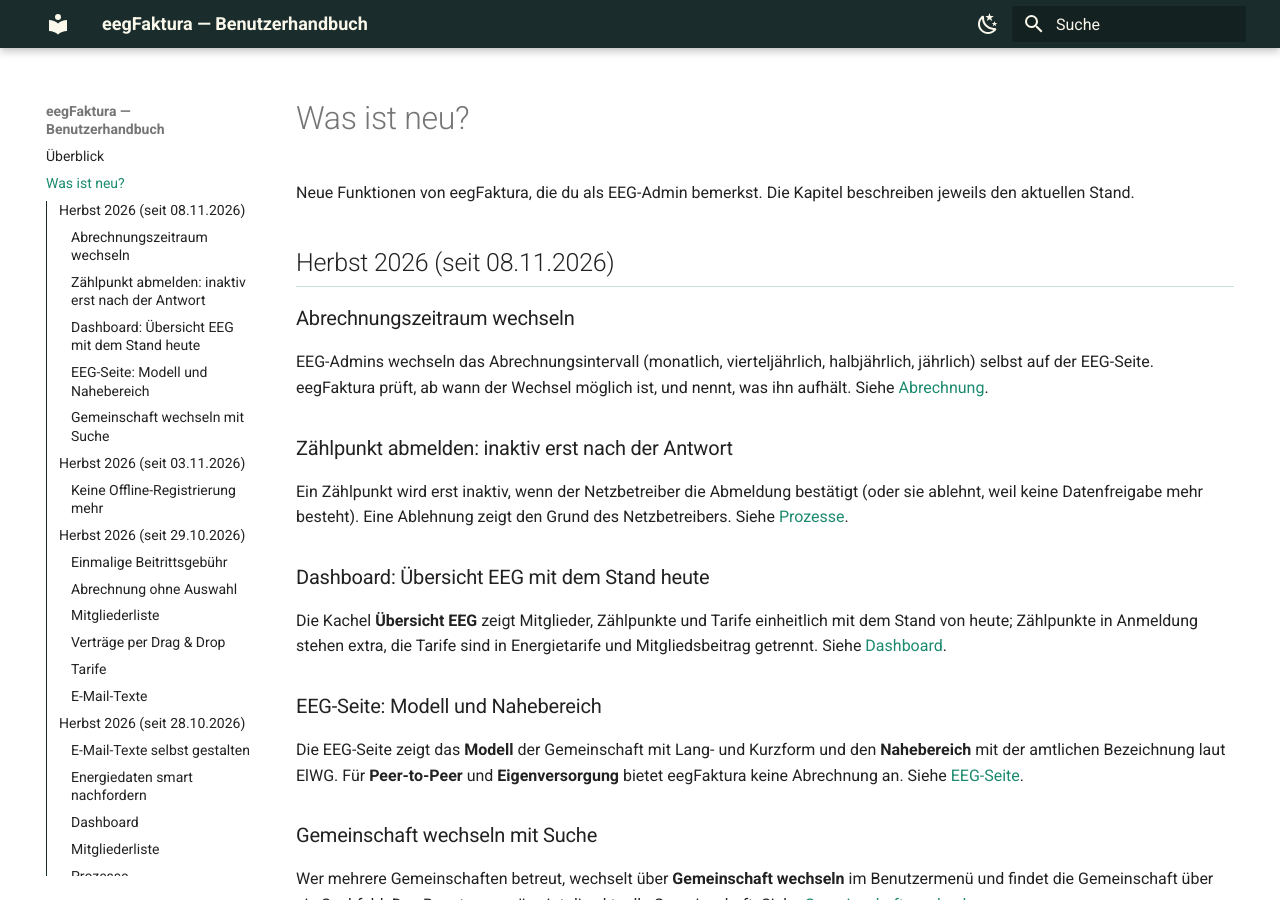
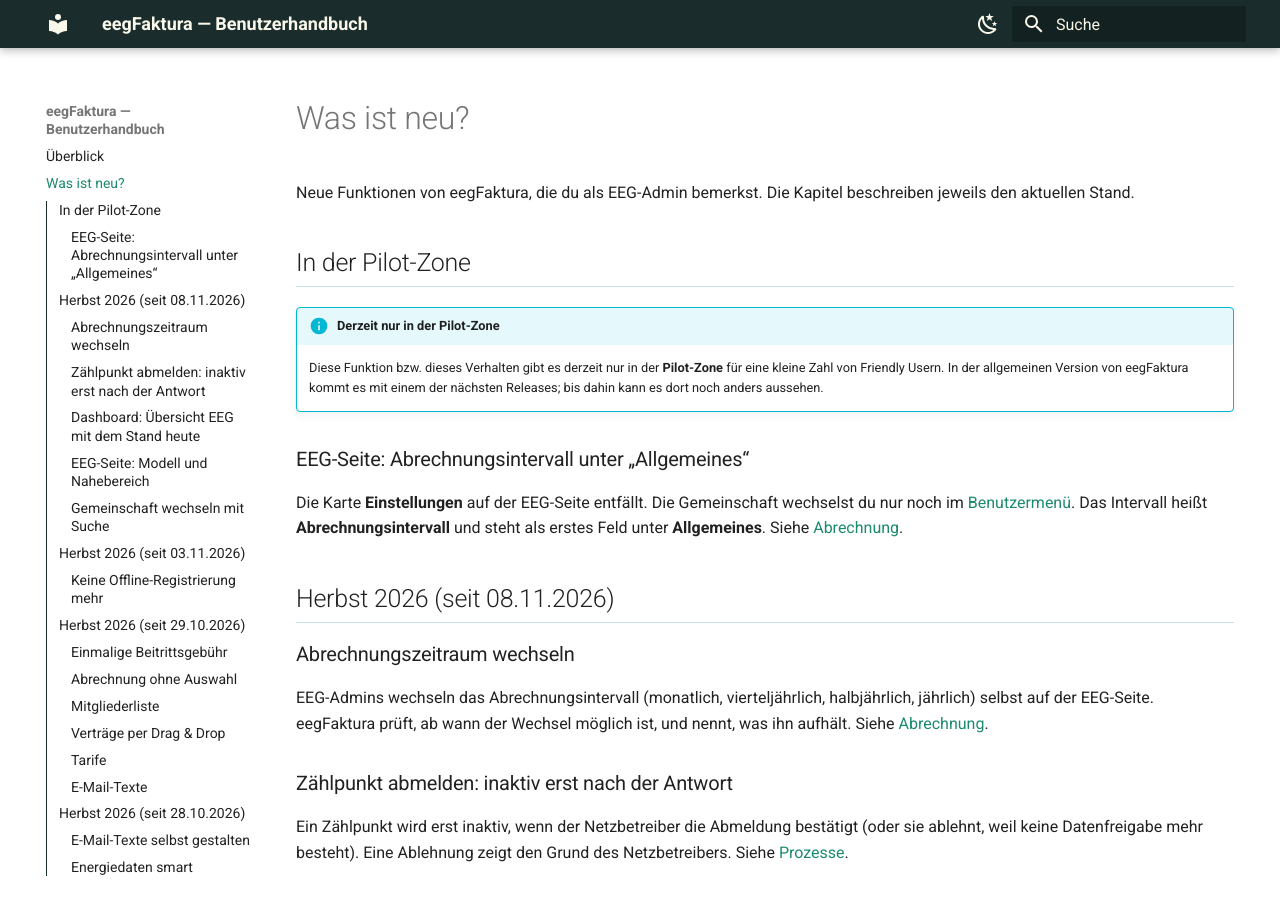
Before and after one commit to eegfaktura/eegfaktura-user-guide, an MkDocs documentation site: the page built from docs/changelog.md, in a window 1280 px wide and 900 px high. Built offline with MkDocs 1.6.1 and Material for MkDocs 9.7.7, drawn with Linux system fonts in a browser that asks for light colours.

Commit message:
docs: EEG page without Einstellungen, Abrechnungsintervall under Allgemeines (platform#245, pilot) (#12)
Co-authored-by: Claude Opus 5.5 <noreply@anthropic.com>

```diff
--- a/docs/01-anmeldung.md
+++ b/docs/01-anmeldung.md
@@ -103,8 +103,7 @@ Der Menüpunkt mit dem **Namen deiner Gemeinschaft** öffnet die EEG-Seite mit i
 
 | Bereich | Inhalt |
 |---------|--------|
-| **Einstellungen** | Auswahl Gemeinschaft, **Abrechnungszeitraum** (siehe [Abrechnungszeitraum wechseln](05-abrechnung.md#abrechnungszeitraum-wechseln)) |
-| **Allgemeines** | EC-Nummer, Gemeinschafts-ID, Rechtsform, EEG Bezeichnung, Firmennummer, Umsatzsteuer ID, Steuernummer, Verteilung, **Modell** und **Nahebereich** (siehe [unten](#modell-und-nahebereich)) |
+| **Allgemeines** | **Abrechnungsintervall** (siehe [Abrechnungsintervall wechseln](05-abrechnung.md#abrechnungszeitraum-wechseln)), EC-Nummer, Gemeinschafts-ID, Rechtsform, EEG Bezeichnung, Firmennummer, Umsatzsteuer ID, Steuernummer, Verteilung, **Modell** und **Nahebereich** (siehe [unten](#modell-und-nahebereich)) |
 | **Netzbetreiber** | Netzbetreiber-ID und -Name |
 | **E-Mail-Texte** | Zugang zu den [E-Mail-Texten](03-email-texte.md) (nur EEG-Admins) |
 | **Adresse**, **Kontakt** | Anschrift, Kontaktperson, Telefon, E-Mail-Adresse der Gemeinschaft |
--- a/docs/05-abrechnung.md
+++ b/docs/05-abrechnung.md
@@ -186,12 +186,14 @@ Information. Ein Klick öffnet das PDF:
 
 Belege mit „Vorschau“ im Namen stammen aus einer Vorschau und sind nicht gültig.
 
-## Abrechnungszeitraum wechseln
+## Abrechnungsintervall wechseln {#abrechnungszeitraum-wechseln}
+
+--8<-- "pilot.md"
 
 Ob deine Gemeinschaft monatlich, vierteljährlich, halbjährlich oder jährlich abrechnet, stellst du auf der
-**EEG-Seite** unter **Einstellungen → Abrechnungszeitraum** ein. Ändern können das nur EEG-Admins.
+**EEG-Seite** unter **Allgemeines → Abrechnungsintervall** ein. Ändern können das nur EEG-Admins.
 
-Wählst du einen anderen Wert, öffnet sich der Dialog **Abrechnungszeitraum wechseln**. eegFaktura prüft dort zuerst, ob
+Wählst du einen anderen Wert, öffnet sich der Dialog **Abrechnungsintervall wechseln**. eegFaktura prüft dort zuerst, ob
 der Wechsel möglich ist, und zeigt:
 
 - das bisherige und das neue Intervall,
--- a/docs/changelog.md
+++ b/docs/changelog.md
@@ -2,6 +2,16 @@
 
 Neue Funktionen von eegFaktura, die du als EEG-Admin bemerkst. Die Kapitel beschreiben jeweils den aktuellen
 Stand.
+
+## In der Pilot-Zone
+
+--8<-- "pilot.md"
+
+### EEG-Seite: Abrechnungsintervall unter „Allgemeines“
+
+Die Karte **Einstellungen** auf der EEG-Seite entfällt. Die Gemeinschaft wechselst du nur noch im
+[Benutzermenü](01-anmeldung.md#gemeinschaft-wechseln). Das Intervall heißt **Abrechnungsintervall** und steht als erstes
+Feld unter **Allgemeines**. Siehe [Abrechnung](05-abrechnung.md#abrechnungszeitraum-wechseln).
 
 ## Herbst 2026 (seit 08.11.2026)
 
```
Also changed, not shown: CHANGELOG.md (+4 -0 lines).
